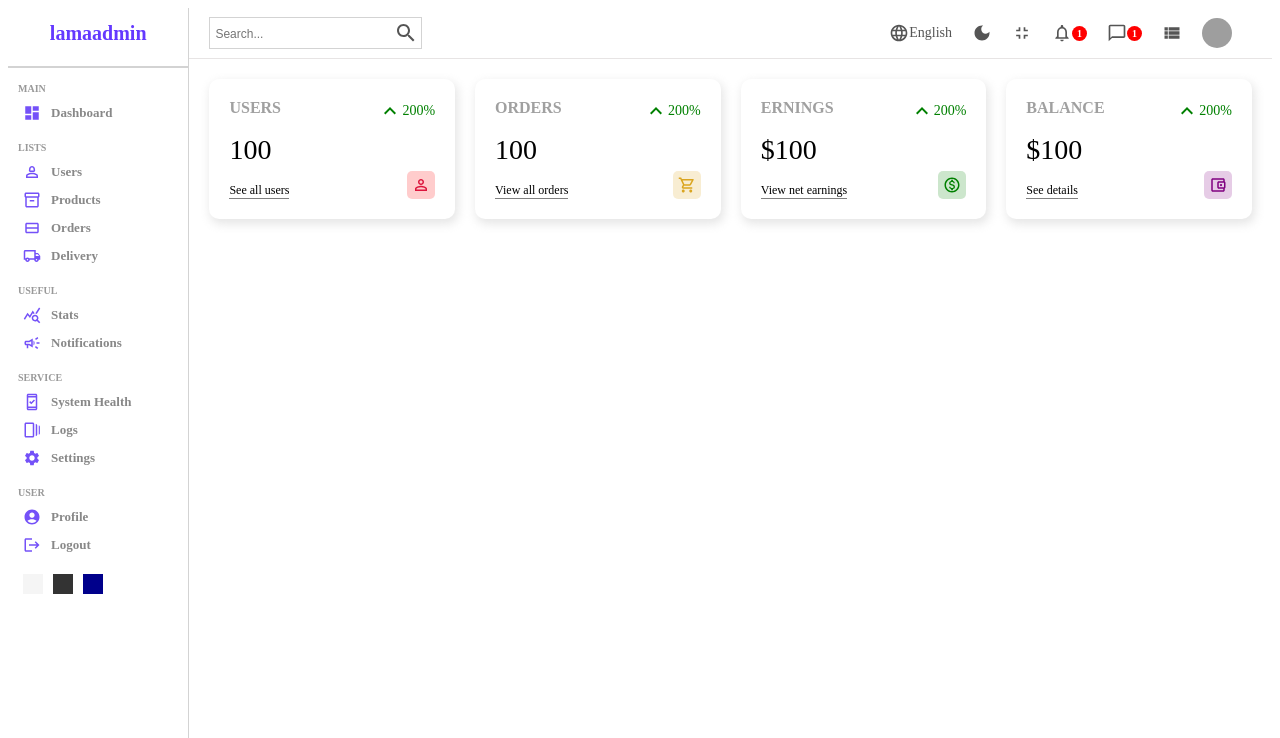
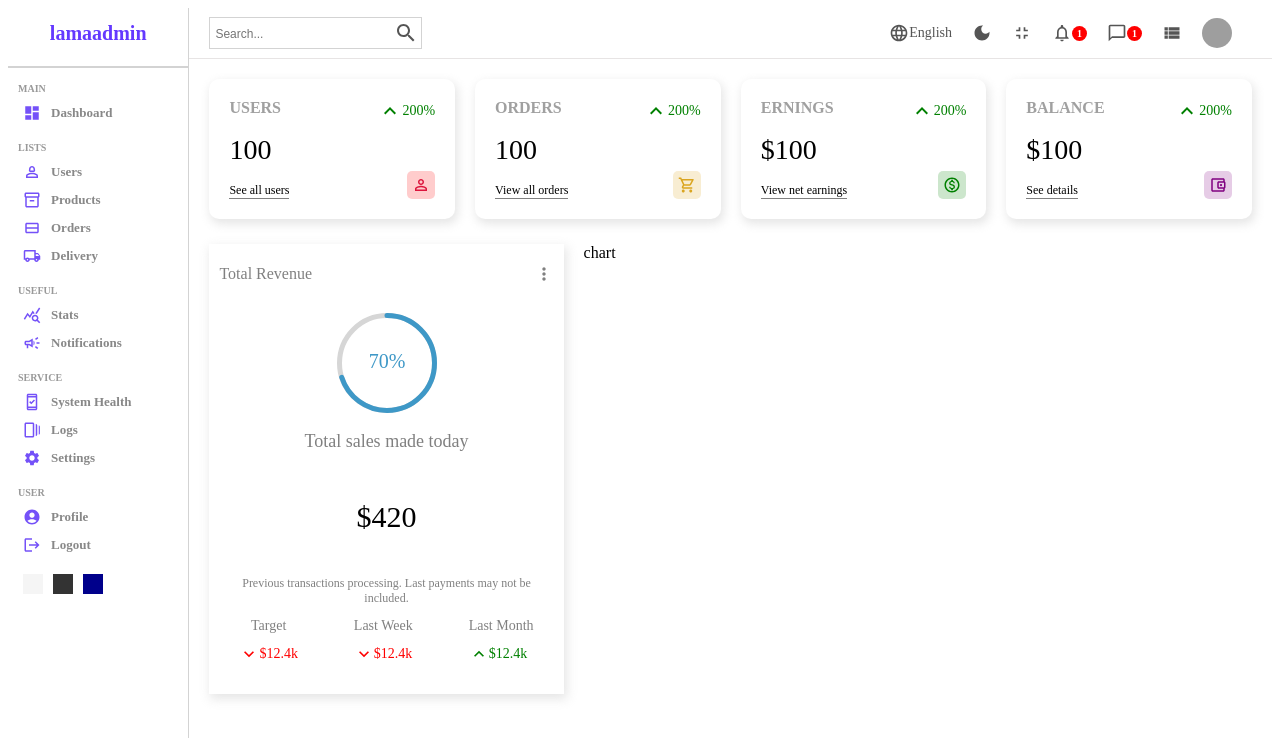
Before and after one commit to deelaka99/pharmacy-admin-panel-dashboard, a React (Vite) app: page / in a window 1280 px wide. Shown: the top 738 px of the page. Built offline with nearby package versions, Linux system fonts and the light colour scheme; grey boxes are pictures that could not be loaded.

Commit message:
featured completed

```diff
--- a/package.json
+++ b/package.json
@@ -15,6 +15,7 @@
     "@mui/icons-material": "^5.14.0",
     "@mui/material": "^5.14.0",
     "react": "^18.2.0",
+    "react-circular-progressbar": "^2.1.0",
     "react-dom": "^18.2.0",
     "react-router-dom": "^6.14.1",
     "sass": "^1.63.6"
--- /dev/null
+++ b/src/components/chart/Chart.jsx
@@ -0,0 +1,11 @@
+import "./chart.scss";
+
+const Chart = () => {
+  return (
+    <div className="chart">
+      chart
+    </div>
+  )
+}
+
+export default Chart
--- /dev/null
+++ b/src/components/chart/chart.scss
@@ -0,0 +1,3 @@
+.chart{
+    flex: 4;
+}
--- /dev/null
+++ b/src/components/featured/Featured.jsx
@@ -0,0 +1,58 @@
+import "./featured.scss"
+import MoreVertIcon from '@mui/icons-material/MoreVert';
+import { CircularProgressbar} from 'react-circular-progressbar';
+import "react-circular-progressbar/dist/styles.css"
+import KeyboardArrowDownIcon from '@mui/icons-material/KeyboardArrowDown';
+import KeyboardArrowUpOutlinedIcon from '@mui/icons-material/KeyboardArrowUpOutlined';
+
+const Featured = () => {
+  return (
+    <div className="featured">
+      <div className="top">
+        <h1 className="title">Total Revenue</h1>
+        <MoreVertIcon fontSize="small"/>
+      </div>
+      <div className="bottom">
+        <div className="featuredChart">
+          <CircularProgressbar value={70} text={"70%"} strokeWidth={5}/>
+        </div>
+        <p className="title">Total sales made today</p>
+        <p className="amount">$420</p>
+        <p className="desc">
+          Previous transactions processing. Last payments may not be included.
+        </p>
+        <div className="summary">
+          <div className="item">
+            <div className="itemTitle">Target</div>
+            <div className="itemResult negative">
+              <KeyboardArrowDownIcon fontSize="small"/>
+              <div className="resultAmount">
+                $12.4k
+              </div>
+            </div>
+          </div>
+          <div className="item">
+            <div className="itemTitle">Last Week</div>
+            <div className="itemResult negative">
+              <KeyboardArrowDownIcon fontSize="small"/>
+              <div className="resultAmount">
+                $12.4k
+              </div>
+            </div>
+          </div>
+          <div className="item">
+            <div className="itemTitle">Last Month</div>
+            <div className="itemResult positive">
+              <KeyboardArrowUpOutlinedIcon fontSize="small"/>
+              <div className="resultAmount">
+                $12.4k
+              </div>
+            </div>
+          </div>
+        </div>
+      </div>
+    </div>
+  )
+}
+
+export default Featured
--- /dev/null
+++ b/src/components/featured/featured.scss
@@ -0,0 +1,79 @@
+.featured{
+    flex: 2;
+    -webkit-box-shadow: 2px 4px 10px 1px rgba(0, 0, 0, 0.47);
+    box-shadow: 2px 4px 10px 1px rgba(201, 201, 201, 0.47);
+    padding: 10px;
+
+    .top{
+        display: flex;
+        align-items: center;
+        justify-content: space-between;
+        color: gray;
+
+        .title{
+            font-size: 16px;
+            font-weight: 500;
+        }
+    }
+
+    .bottom{
+        padding: 20px;
+        display: flex;
+        flex-direction: column;
+        align-items: center;
+        justify-content: center;
+        gap: 0px;
+
+        .featuredChart{
+            width: 100px;
+            height: 100px;
+        }
+
+        .title{
+            font-size: large;
+            font-weight: 500;
+            color:gray;
+        }
+
+        .amount{
+            font-size: 30px;
+        }
+
+        .desc{
+            font-weight: 300;
+            font-size: 12px;
+            color: gray;
+            text-align: center;
+        }
+
+        .summary{
+            width: 100%;
+            display: flex;
+            align-items: center;
+            justify-content: space-between;
+
+            .item{
+                text-align: center;
+
+                .itemTitle{
+                    font-size: 14px;
+                    color: gray;
+                }
+
+                .itemResult{
+                    display: flex;
+                    align-items: center;
+                    margin-top: 10px;
+                    font-size: 14px;
+
+                    &.positive{
+                        color: green;
+                    }
+                    &.negative{
+                        color: red;
+                    }
+                }
+            }
+        }
+    }
+}
--- a/src/pages/home/Home.jsx
+++ b/src/pages/home/Home.jsx
@@ -1,8 +1,10 @@
-import React from 'react'
-import "./home.scss"
-import Sidebar from "../../components/sidebar/Sidebar"
-import Navbar from "../../components/navbar/Navbar"
-import Widget from "../../components/widget/Widget"
+import React from 'react';
+import "./home.scss";
+import Sidebar from "../../components/sidebar/Sidebar";
+import Navbar from "../../components/navbar/Navbar";
+import Widget from "../../components/widget/Widget";
+import Featured from "../../components/featured/Featured";
+import Chart from "../../components/chart/Chart";
 
 const Home = () => {
   return (
@@ -17,7 +19,8 @@
           <Widget type="balance"/>
         </div>
         <div className="charts">
-
+          <Featured/>
+          <Chart/>
         </div>
       </div>
     </div>
--- a/src/pages/home/home.scss
+++ b/src/pages/home/home.scss
@@ -4,10 +4,14 @@
     .homeContainer{
         flex: 6;
 
-        .widgets{
+        .widgets, .charts{
             display: flex;
             padding: 20px;
             gap: 20px;
         }
+
+        .charts{
+            padding: 5px 20px;
+        }
     }
 }
```
Also changed, not shown: 1 other file (tests, documents, lock files or other folders).
